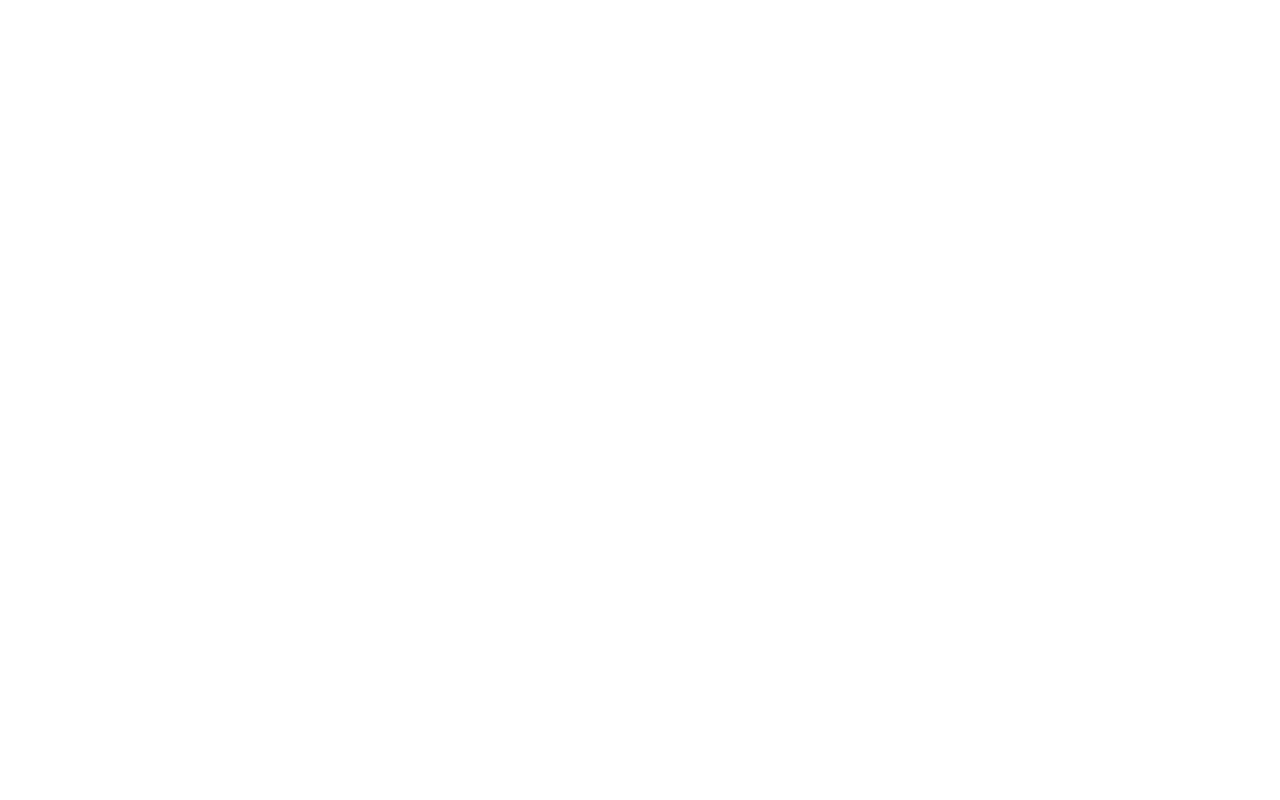
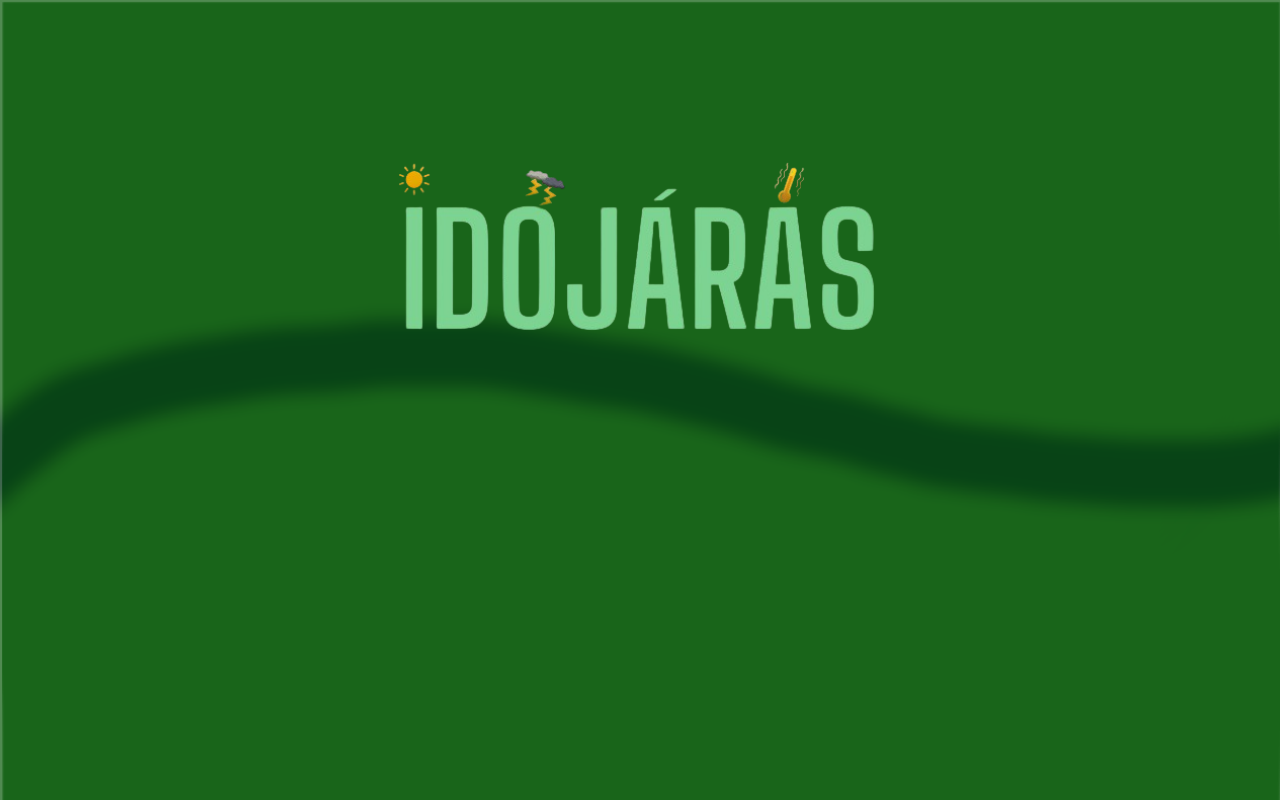
Before and after one commit to Idojaras/web.Application, a plain HTML site: page index.html in a window 1280 px wide. Drawn offline with Linux system fonts and the light colour scheme.

Commit message:
háttér, logo

```diff
--- a/css/style.css
+++ b/css/style.css
@@ -1,3 +1,13 @@
 html{
     font-family: 'Times New Roman', Times, serif;
+    background-image: url("../imgs/background.png");
+    background-repeat: repeat;
+    background-size: 100%;
 }
+.brand_name {
+    display: block;
+    margin-left: auto;
+    margin-right: auto;
+    width: 40%;
+    justify-content: center;
+}
--- a/index.html
+++ b/index.html
@@ -4,8 +4,12 @@
     <meta charset="UTF-8">
     <meta name="viewport" content="width=device-width, initial-scale=1.0">
     <title>Időjárás</title>
+    <link rel="stylesheet" href="css/style.css">
+    <script src="js/main.js"></script>
 </head>
 <body>
-
+    <div class="brand_name_div">
+        <img src="brand_name/brandname.png" alt="" class="brand_name">
+    </div>
 </body>
 </html>
```
Also changed, not shown: brand_name/brandname.png (added), imgs/background.png (added).
